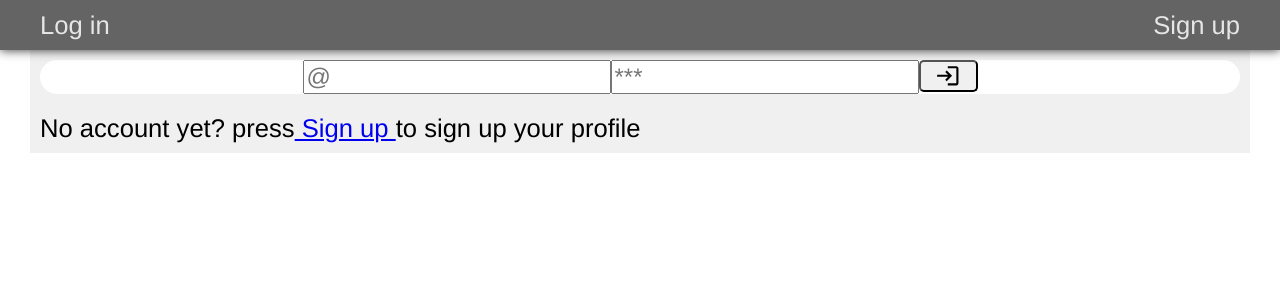
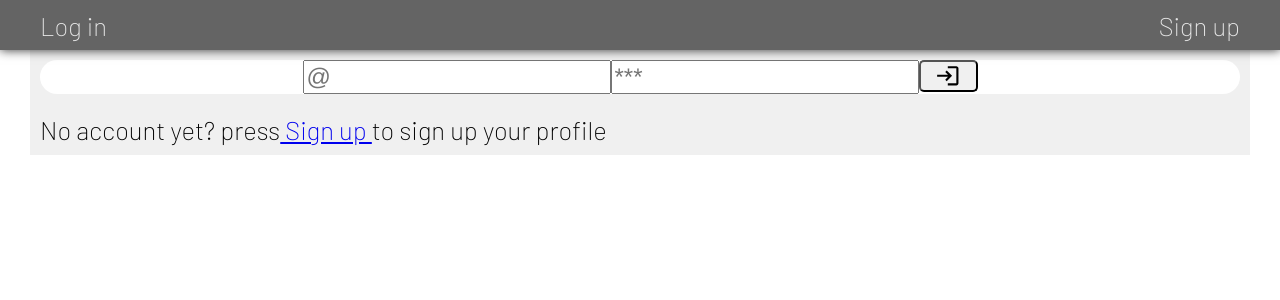
Before and after one commit to mcbauman/Final-Project-friendsFinder, a React (Create React App) app in the folder frontend/: page / in a window 1280 px wide. Shown: the top 300 px of the page. Built offline with nearby package versions, Linux system fonts and the light colour scheme.

Commit message:
new Font

```diff
--- a/frontend/src/Routes/Profile.jsx
+++ b/frontend/src/Routes/Profile.jsx
@@ -98,9 +98,11 @@ export default function Profile(props){
                     <button type="submit"><MdOutlineSaveAlt/></button>
                 </form>
                 <hr/>
-                <input type="file" onChange={handleSelectedFile} />
-                <button onClick={saveFile}><MdOutlineSaveAlt/></button>
-                {props.userProfPic&&<img src={`${process.env.REACT_APP_BE_SERVER}/picture/${props.userProfPic}`} alt="Ups, no picture;)"/>}
+                <form>
+                    <input id="fileSelector" type="file" onChange={handleSelectedFile} />
+                    <button onClick={saveFile}><MdOutlineSaveAlt/></button>
+                    {props.userProfPic&&<img src={`${process.env.REACT_APP_BE_SERVER}/picture/${props.userProfPic}`} alt="Ups, no picture;)"/>}
+                </form>
             </section>
             <hr/>
             <section>
--- a/frontend/src/components/style.scss
+++ b/frontend/src/components/style.scss
@@ -1,4 +1,5 @@
-@import url('https://fonts.googleapis.com/css2?family=Bebas+Neue&display=swap');
+
+@import url('https://fonts.googleapis.com/css2?family=Barlow:wght@200&family=Josefin+Sans:wght@200&family=Montserrat+Alternates:wght@200&family=Ubuntu:wght@300&display=swap');
 body::-webkit-scrollbar {
     display: none; /* for Chrome, Safari, and Opera */
 }
@@ -42,7 +43,7 @@ body{
     margin:0;
     padding:0;
     box-sizing: border-box;
-    font-family: "Helvetica Neue", sans-serif;
+    font-family: 'Barlow', sans-serif;
     font-size: 1.6rem;
     font-weight: 200;
     background-color: var(--background);
@@ -236,6 +237,9 @@ body{
 }
 
 // Styling over whole Document
+#fileSelector{
+    width: 100%;
+}
 button{
     font-family: "Helvetica Neue", sans-serif;
     font-size: 1.6rem;
```
Also changed, not shown: 1 other file (tests, documents, lock files or other folders).
